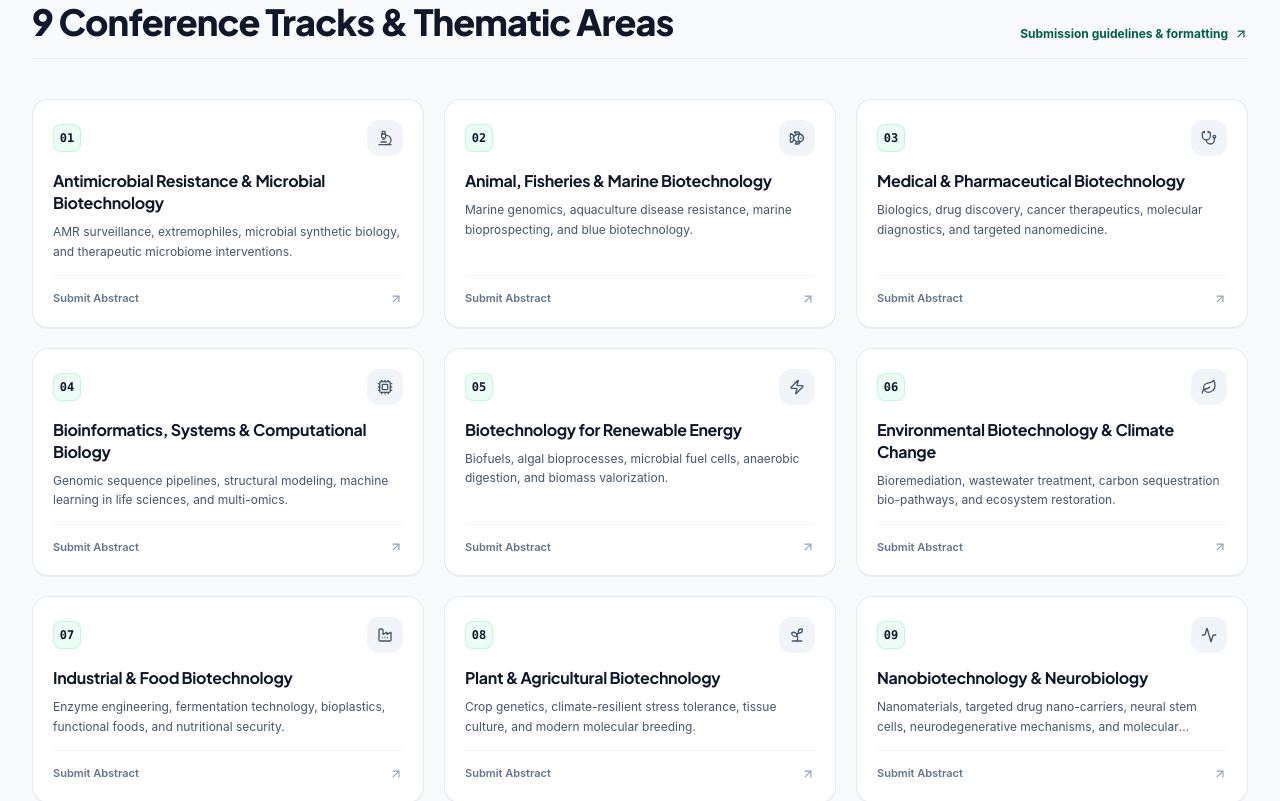
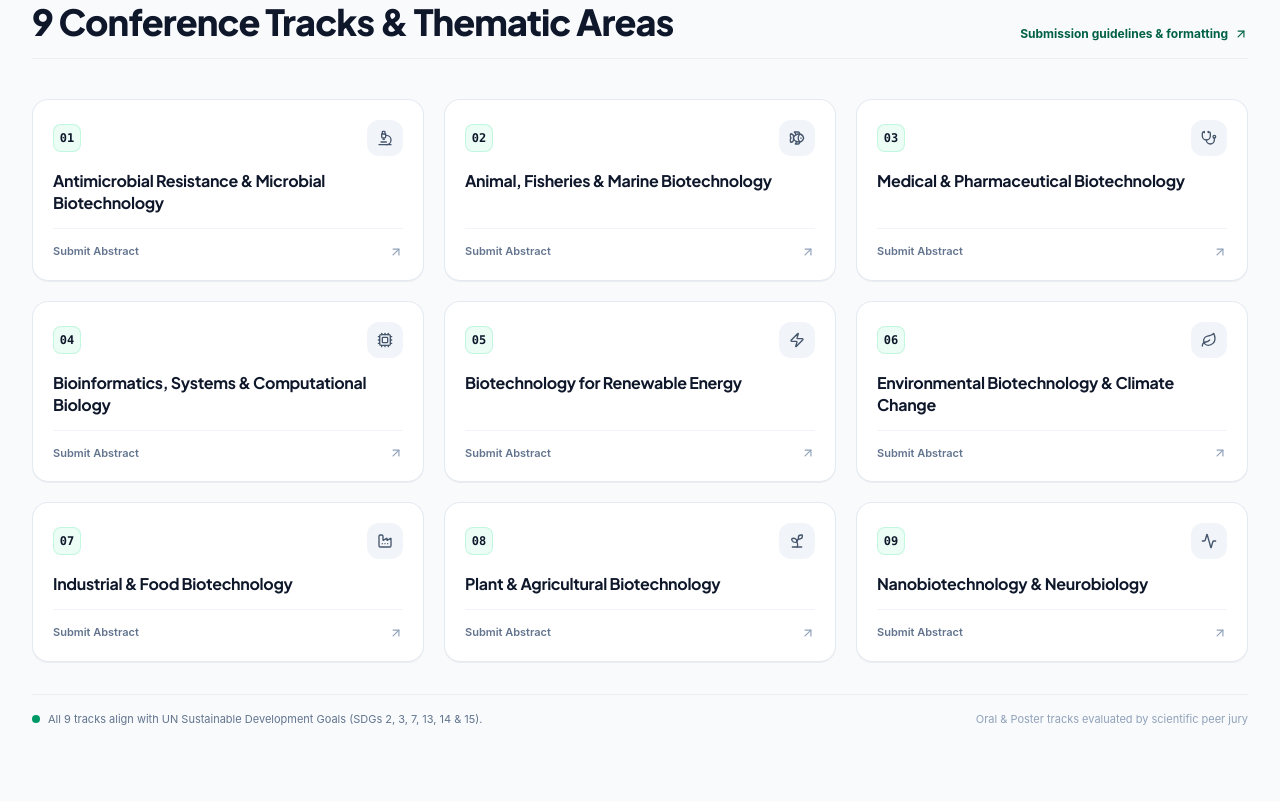
Before and after one commit to highdriveai-netizen/finalgeb, a React (Vite) app: page / in a window 1280 px wide. Shown: the part 1580-2381 px from the top of the page. Built offline with nearby package versions, Linux system fonts and the light colour scheme; a web font is replaced by a local one.

Commit message:
style: remove description paragraphs from 9 theme cards for concise minimal display

```diff
--- a/src/components/ConferenceThemes.tsx
+++ b/src/components/ConferenceThemes.tsx
@@ -99,19 +99,12 @@ export const ConferenceThemes: React.FC = () => {
 
                   {/* Title */}
                   <h3
-                    className={`text-sm sm:text-base font-bold leading-snug transition-colors mb-2 ${
+                    className={`text-sm sm:text-base font-bold leading-snug transition-colors ${
                       isHovered ? 'text-emerald-900' : 'text-slate-900'
                     }`}
                   >
                     {theme.title}
                   </h3>
-
-                  {/* Short Description */}
-                  {theme.description && (
-                    <p className="text-xs text-slate-600 leading-relaxed line-clamp-2">
-                      {theme.description}
-                    </p>
-                  )}
                 </div>
 
                 {/* Card Action Link */}
```
